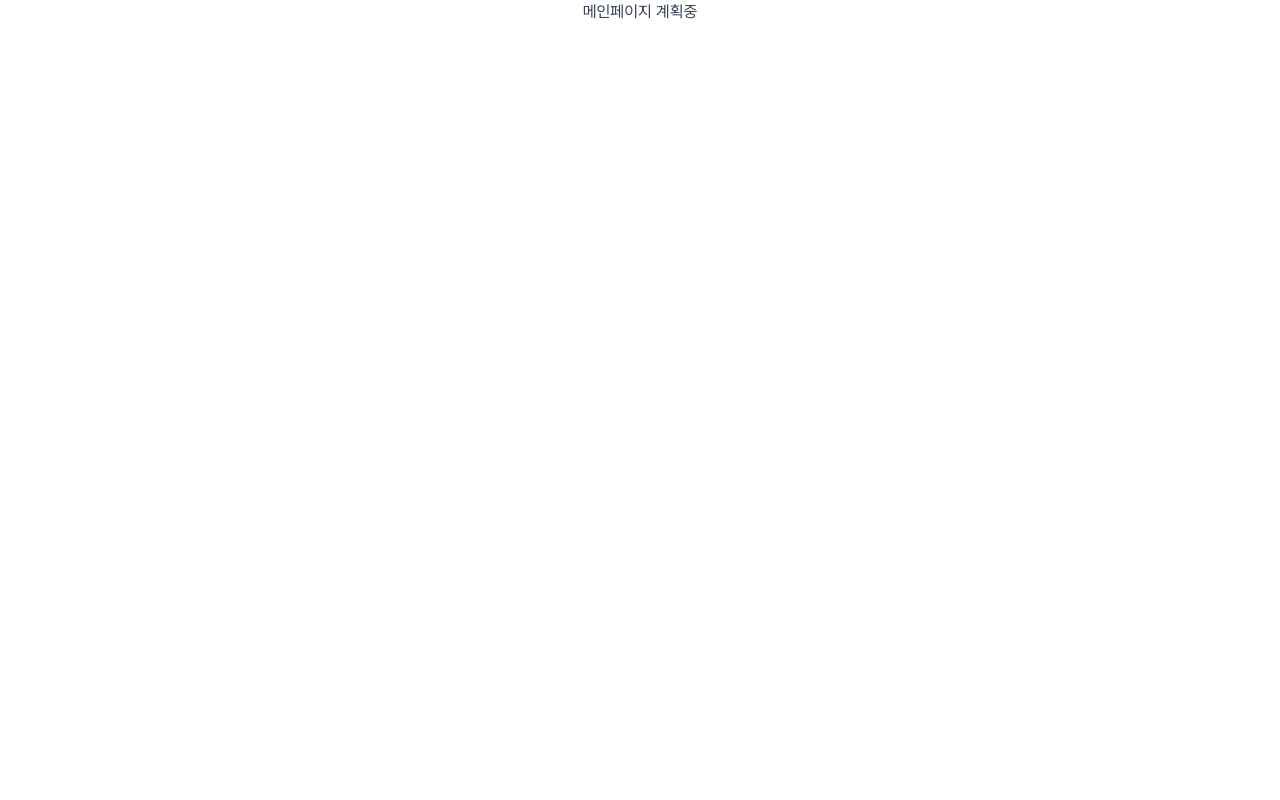
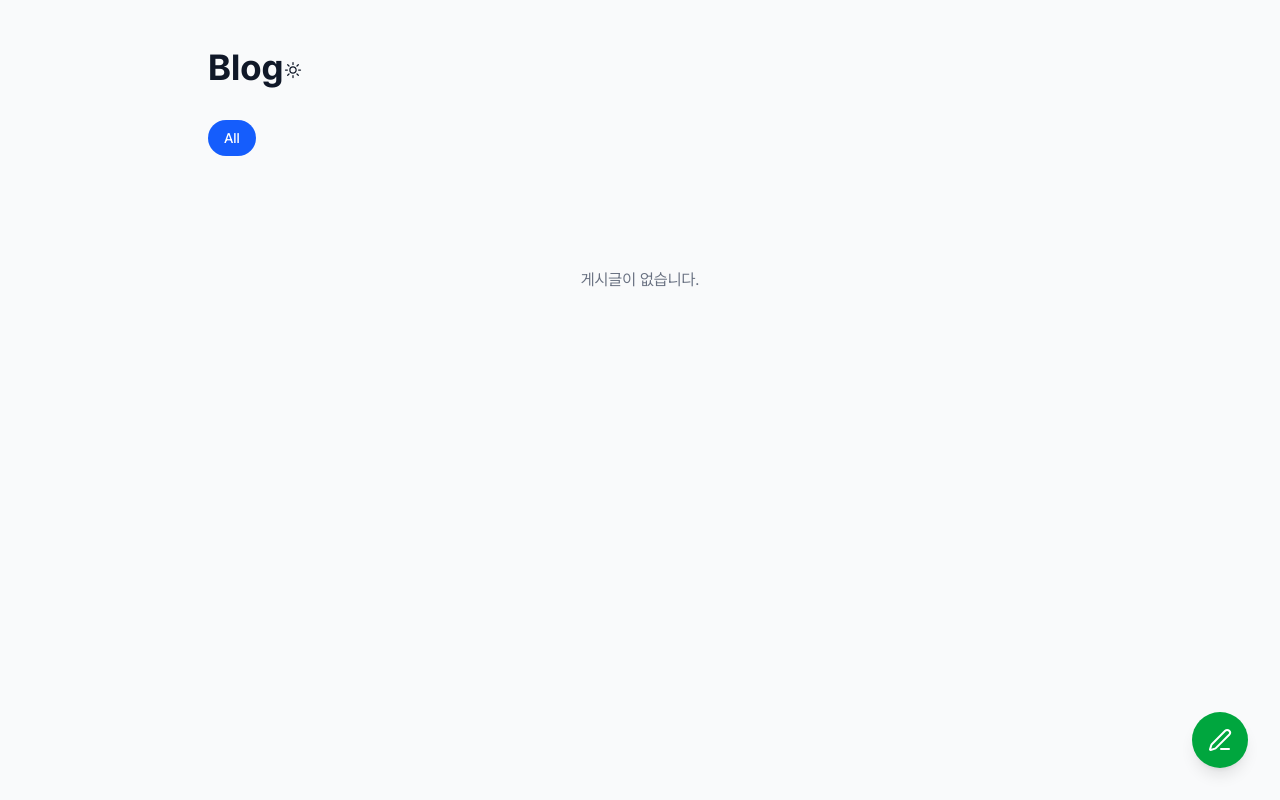
Before and after one commit to king-miro/king-miro.github.io, a Next.js app: page / in a window 1280 px wide. Built offline with nearby package versions, Linux system fonts and the light colour scheme.

Commit message:
migrate blog to main route structure and add theme toggle button

```diff
--- a/src/app/(pages)/blog/_components/blog-client-page.tsx
+++ b/src/app/(pages)/(main)/_components/blog-client-page.tsx
@@ -1,10 +1,11 @@
 'use client'
 
-import { Suspense, useEffect, useState } from 'react'
-import { useSearchParams, useRouter, usePathname } from 'next/navigation'
+import {Suspense, useEffect, useState} from 'react'
+import {usePathname, useRouter, useSearchParams} from 'next/navigation'
 import Link from 'next/link'
-import { Post } from '@/shared/lib/blog'
-import { motion, AnimatePresence } from 'framer-motion'
+import {Post} from '@/shared/lib/blog'
+import {AnimatePresence, motion} from 'framer-motion'
+import ThemeModeButton from "@/features/theme-toggle";
 
 interface BlogClientPageProps {
   initialPosts: Post[]
@@ -65,7 +66,9 @@ function BlogContent({ initialPosts, categories, tags }: BlogClientPageProps) {
 
   return (
     <div className="container mx-auto max-w-4xl px-4 py-12">
-      <h1 className="mb-8 text-4xl font-bold text-gray-900 dark:text-white">Blog</h1>
+        <h1 className="mb-8 text-4xl font-bold text-gray-900 dark:text-white">Blog
+            <ThemeModeButton/>
+        </h1>
 
       {/* Category Filter */}
       <div className="mb-8 flex flex-wrap gap-2">
@@ -104,7 +107,7 @@ function BlogContent({ initialPosts, categories, tags }: BlogClientPageProps) {
                   <span>•</span>
                   <time>{new Date(post.date).toLocaleDateString()}</time>
                 </div>
-                <Link href={`/blog/${post.slug}`} className="block">
+                <Link href={`/${post.slug}`} className="block">
                   <h2 className="text-2xl font-bold text-gray-900 transition-colors group-hover:text-blue-600 dark:text-white dark:group-hover:text-blue-400">
                     {post.title}
                   </h2>
--- a/src/app/(pages)/(main)/page.tsx
+++ b/src/app/(pages)/(main)/page.tsx
@@ -1,13 +1,21 @@
-import type { NextPage } from 'next'
+import { getAllPosts, getUniqueCategories, getUniqueTags } from '@/shared/lib/blog'
+import BlogClientPage from './_components/blog-client-page'
+import DevFloatingButton from './_components/dev-floating-button'
 
-const Page: NextPage = () => {
+export const metadata = {
+  title: 'Blog',
+  description: 'Technical Writing and Tutorials',
+}
+
+export default function BlogPage() {
+  const posts = getAllPosts()
+  const categories = getUniqueCategories()
+  const tags = getUniqueTags()
+
   return (
-    <section className="h-full w-full">
-      <div className="mx-auto flex h-full w-full flex-col items-center justify-center">
-        메인페이지 계획중
-      </div>
-    </section>
+    <main className="min-h-screen bg-gray-50 dark:bg-black">
+      <BlogClientPage initialPosts={posts} categories={categories} tags={tags} />
+      <DevFloatingButton />
+    </main>
   )
 }
-
-export default Page
--- a/src/app/(pages)/blog/layout.tsx
+++ /dev/null
@@ -1,7 +0,0 @@
-import type { PropsWithChildren } from 'react'
-
-const Layout = ({ children }: PropsWithChildren) => {
-  return <main className="h-full w-full">{children}</main>
-}
-
-export default Layout
--- a/src/app/(pages)/blog/page.tsx
+++ /dev/null
@@ -1,21 +0,0 @@
-import { getAllPosts, getUniqueCategories, getUniqueTags } from '@/shared/lib/blog'
-import BlogClientPage from './_components/blog-client-page'
-import DevFloatingButton from './_components/dev-floating-button'
-
-export const metadata = {
-  title: 'Blog',
-  description: 'Technical Writing and Tutorials',
-}
-
-export default function BlogPage() {
-  const posts = getAllPosts()
-  const categories = getUniqueCategories()
-  const tags = getUniqueTags()
-
-  return (
-    <main className="min-h-screen bg-gray-50 dark:bg-black">
-      <BlogClientPage initialPosts={posts} categories={categories} tags={tags} />
-      <DevFloatingButton />
-    </main>
-  )
-}
--- a/src/app/(pages)/editor/[[...slug]]/_components/editor-client.tsx
+++ b/src/app/(pages)/editor/[[...slug]]/_components/editor-client.tsx
@@ -162,7 +162,7 @@ ${content}`
         if (result.newSlug) {
           // If renamed, update postId or redirect.
           // Redirecting is safer to ensure state consistency.
-          window.location.href = `/blog/${result.newSlug}`
+          window.location.href = `/${result.newSlug}`
         }
       } else {
         alert(`저장 실패: ${result.message}`)
@@ -249,7 +249,7 @@ ${content}`
   }
 
   const handleBack = () => {
-    const fallbackUrl = slug ? `/blog/${slug}` : '/blog'
+    const fallbackUrl = slug ? `/${slug}` : '/'
     router.replace(fallbackUrl)
   }
 
--- a/src/app/api/editor/save/route.ts
+++ b/src/app/api/editor/save/route.ts
@@ -62,8 +62,8 @@ export async function POST(request: NextRequest) {
         const indexPath = path.join(targetPath, 'index.mdx');
         await fs.writeFile(indexPath, content, 'utf-8');
 
-        revalidatePath('/blog');
-        revalidatePath(`/blog/${targetSlug}`);
+        revalidatePath('/');
+        revalidatePath(`/${targetSlug}`);
 
         return NextResponse.json({ success: true, message: '성공적으로 저장되었습니다.', newSlug: targetSlug });
     } catch (error) {
--- a/src/features/global-header/const.ts
+++ b/src/features/global-header/const.ts
@@ -1,6 +1,5 @@
 import { Menu } from '@/features/global-header/types'
 
 export const MENUS: Array<Menu> = [
-  { id: 2, path: '/blog', title: '블로그' },
-  { id: 1, path: '/resume', title: '이력서' },
+  { id: 2, path: '/', title: '블로그' },
 ]
```
Also changed, not shown: src/app/(pages)/(main)/[slug]/page.tsx (renamed from src/app/(pages)/blog/[slug]/page.tsx), src/app/(pages)/(main)/_components/dev-floating-button.tsx (renamed from src/app/(pages)/blog/_components/dev-floating-button.tsx).
